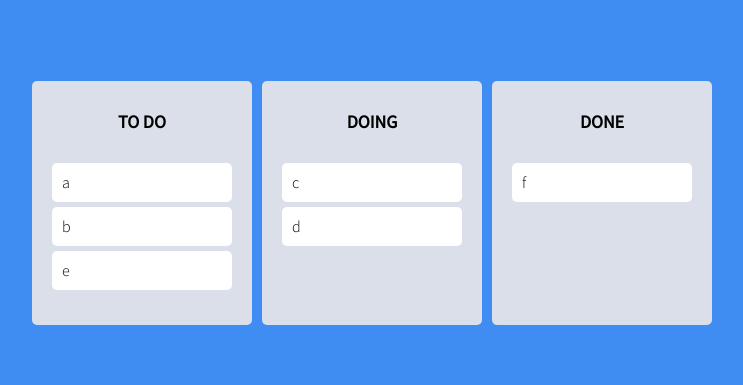
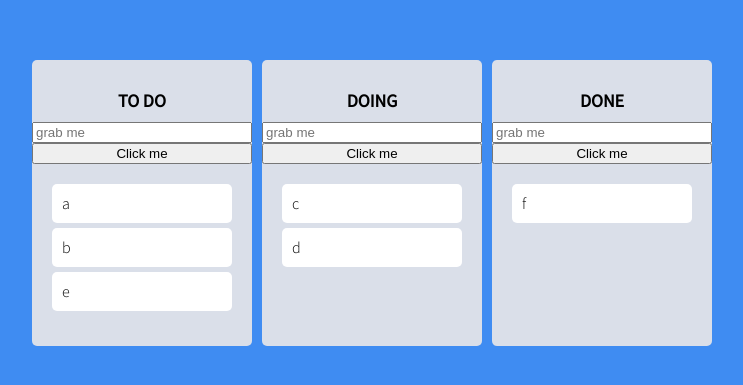
Before and after one commit to kamja44/todo-app, a React (Create React App) app: page / in a window 1280 px wide. Shown: the part 197-582 px from the top of the page, without its empty margins (268-1011 px from the left). Built offline with nearby package versions, Linux system fonts and the light colour scheme.

Commit message:
useRef
7.13

```diff
--- a/src/components/Board.tsx
+++ b/src/components/Board.tsx
@@ -1,6 +1,7 @@
 import { Droppable } from "react-beautiful-dnd";
 import DraggableCard from "./DraggableCard";
 import styled from "styled-components";
+import { useRef } from "react";
 
 const Wrapper = styled.div`
   padding: 10px 0px;
@@ -36,10 +37,24 @@
   toDos: string[];
   boardId: string;
 }
+interface IForm {
+  toDo: string;
+}
+
 function Board({ toDos, boardId }: IBoardProps) {
+  const inputRef = useRef<HTMLInputElement>(null); // input 태그를 받아오는 것과 동일한 역할 즉, HTML 태그 자체를 조작한다고 생각하면됨
+  // 즉, inputRef = document.getElementById(input)
+  const onClick = () => {
+    inputRef.current?.focus();
+    setTimeout(() => {
+      inputRef.current?.blur();
+    });
+  };
   return (
     <Wrapper>
       <Title>{boardId}</Title>
+      <input ref={inputRef} placeholder="grab me" />
+      <button onClick={onClick}>Click me</button>
       <Droppable droppableId={boardId}>
         {(provided, snapshot) => (
           <Area
```
